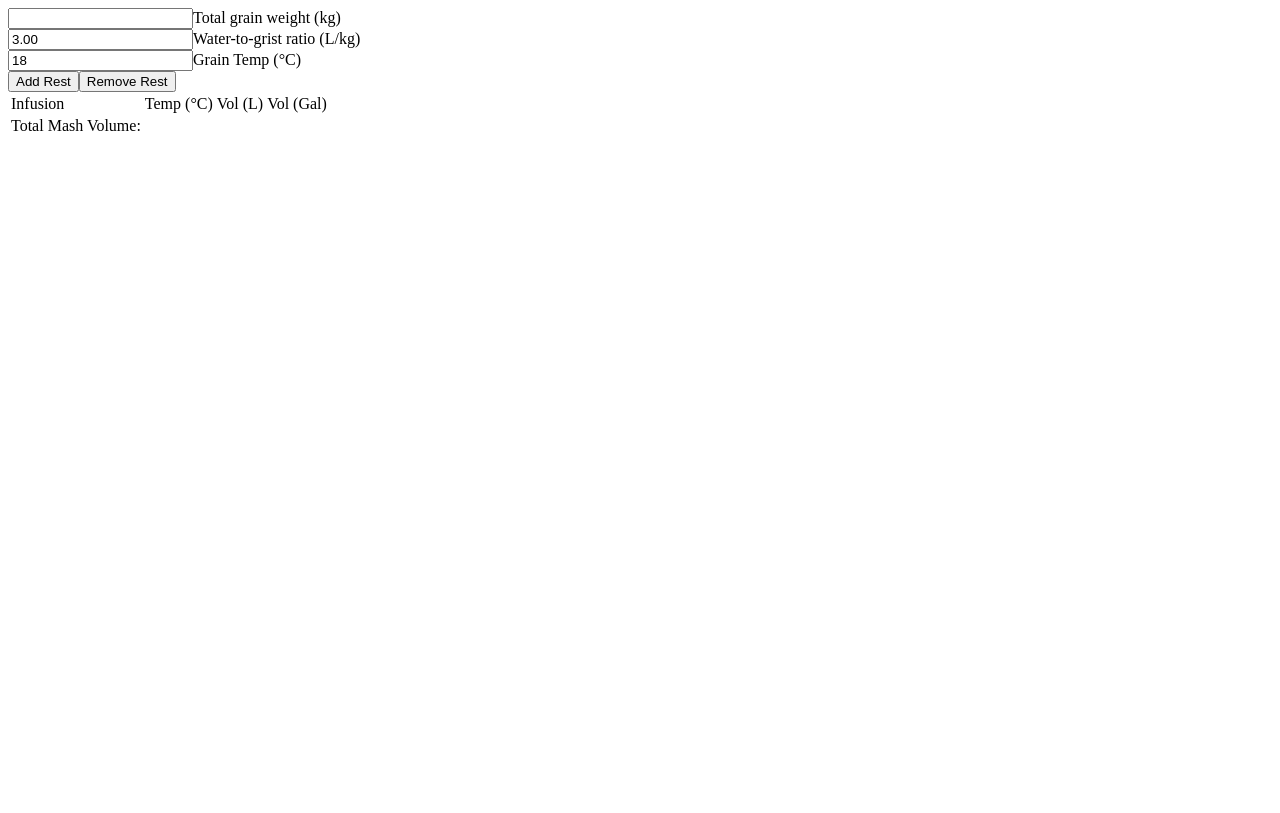
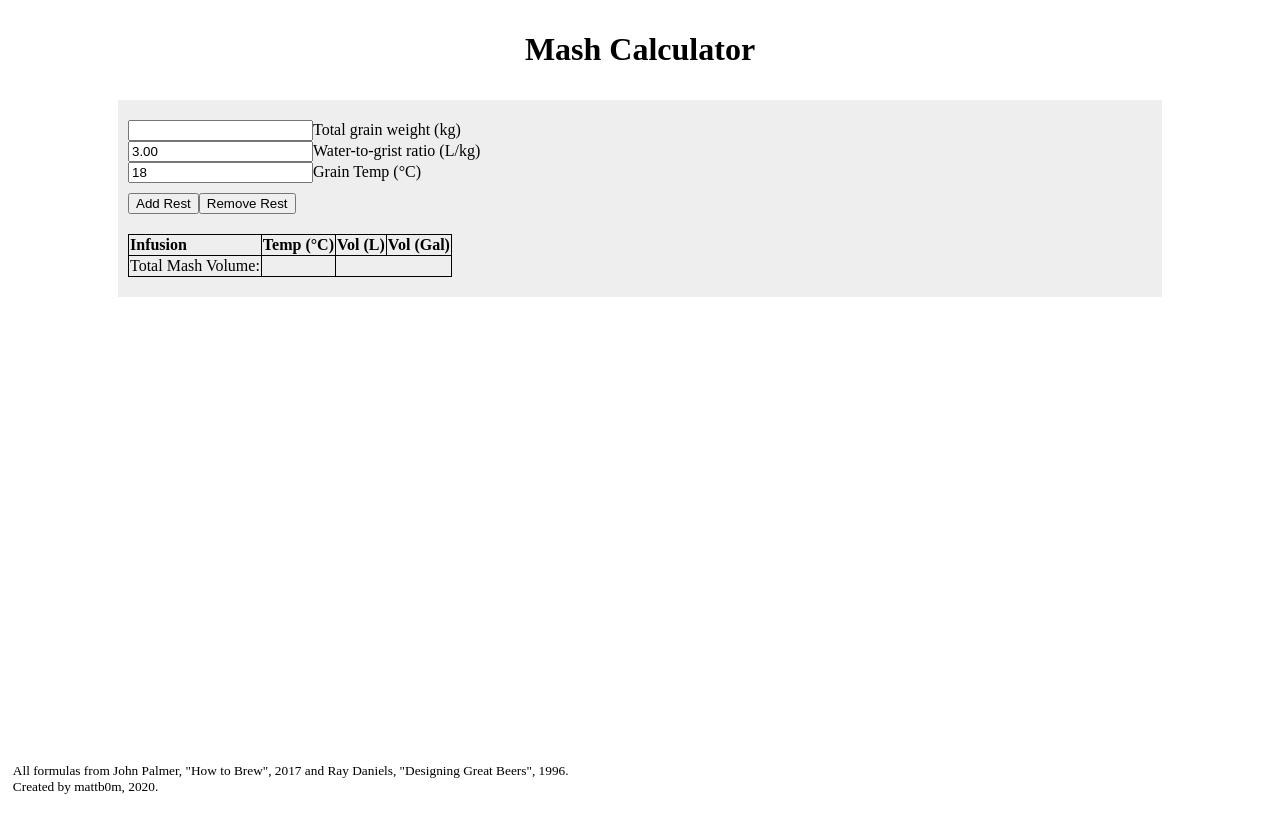
Before and after one commit to mattb0m/mash_calc, a plain HTML site: page mash_calc.html in a window 1280 px wide. Drawn offline with Linux system fonts and the light colour scheme.

Commit message:
Added basic styles

```diff
--- /dev/null
+++ b/mash.css
@@ -0,0 +1,44 @@
+html, body {
+    margin: 0;
+    height: 100%;
+    font-size: 12pt;
+}
+
+.non-footer-wrap {
+    min-height: 100%;
+    margin-bottom: -50px;
+}
+
+header {
+    text-align: center;
+    padding: 10px;
+}
+
+main {
+    width: 80%;
+    margin: 0 auto;
+    background: #eee;
+    padding: 10px;
+}
+
+footer {
+    height: 50px;
+    margin: 0 1%;
+    font-size: 10pt;
+}
+
+form, table {
+    margin: 10px 0;
+}
+
+table, th, td {
+    border: solid 1px #000;
+}
+
+table {
+    border-collapse: collapse;
+}
+
+thead {
+    font-weight: bold;
+}
--- a/mash_calc.html
+++ b/mash_calc.html
@@ -4,8 +4,14 @@
         <title>Mash Calculator</title>
         <meta charset="UTF-8">
         <script src="mash.js"></script>
+        <link rel="stylesheet" href="mash.css">
     </head>
     <body>
+    <div class="non-footer-wrap">
+        <header>
+            <h1>Mash Calculator</h1>
+        </header>
+        <main>
             <form>
                 <input type="number" id="total_grain" step="0.01" onchange="update_param()"><label for="total_grain">Total grain weight (kg)</label><br>
                 <input type="number" id="wg_ratio" step="0.01" value="3.00" onchange="update_param()"><label for="wg_ratio">Water-to-grist ratio (L/kg)</label><br>
@@ -22,5 +28,13 @@
                     <tr id="total_vol"><td>Total Mash Volume:</td><td></td></tr>
                 </tfoot>
             </table>
+        </main>
+    </div>
+    <footer>
+        <p>
+            All formulas from John Palmer, "How to Brew", 2017 and Ray Daniels, "Designing Great Beers", 1996.<br>
+            Created by mattb0m, 2020.
+        </p>
+    </footer>
     <body>
 </html>
```
Lines whose indentation alone changed are shown as unchanged.
